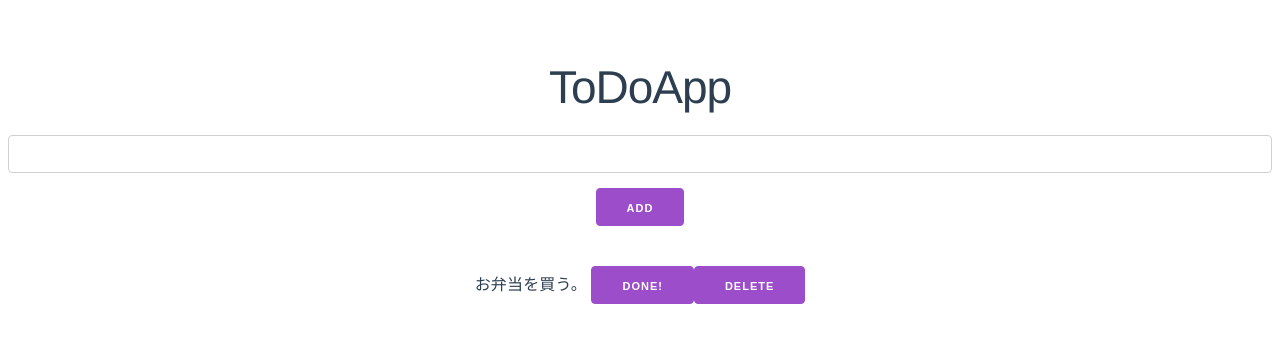
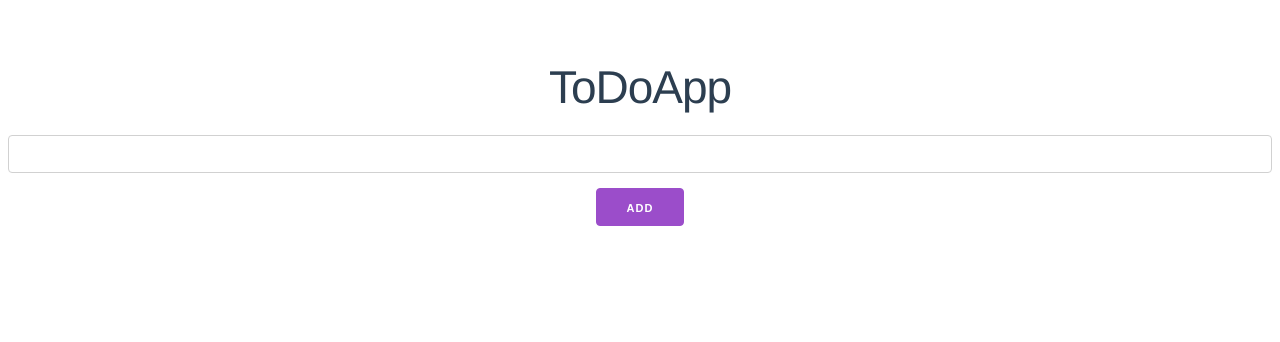
Before and after one commit to azufb/VueToDoAgain, a Vue app in the folder todoappagain/: page / in a window 1280 px wide. Shown: the top 342 px of the page. Built offline with nearby package versions, Linux system fonts and the light colour scheme; the HTML template or start-up script is replaced by a standard one.

Commit message:
デフォルトのデータを削除

```diff
--- a/todoappagain/src/Store.js
+++ b/todoappagain/src/Store.js
@@ -5,11 +5,7 @@ Vue.use(Vuex);
 
 export default new Vuex.Store({
     state: {
-        tasks: [
-            {
-                title: 'お弁当を買う。'
-            }
-        ]
+        tasks: []
     },
     getters: {
         tasks(state) {
```
